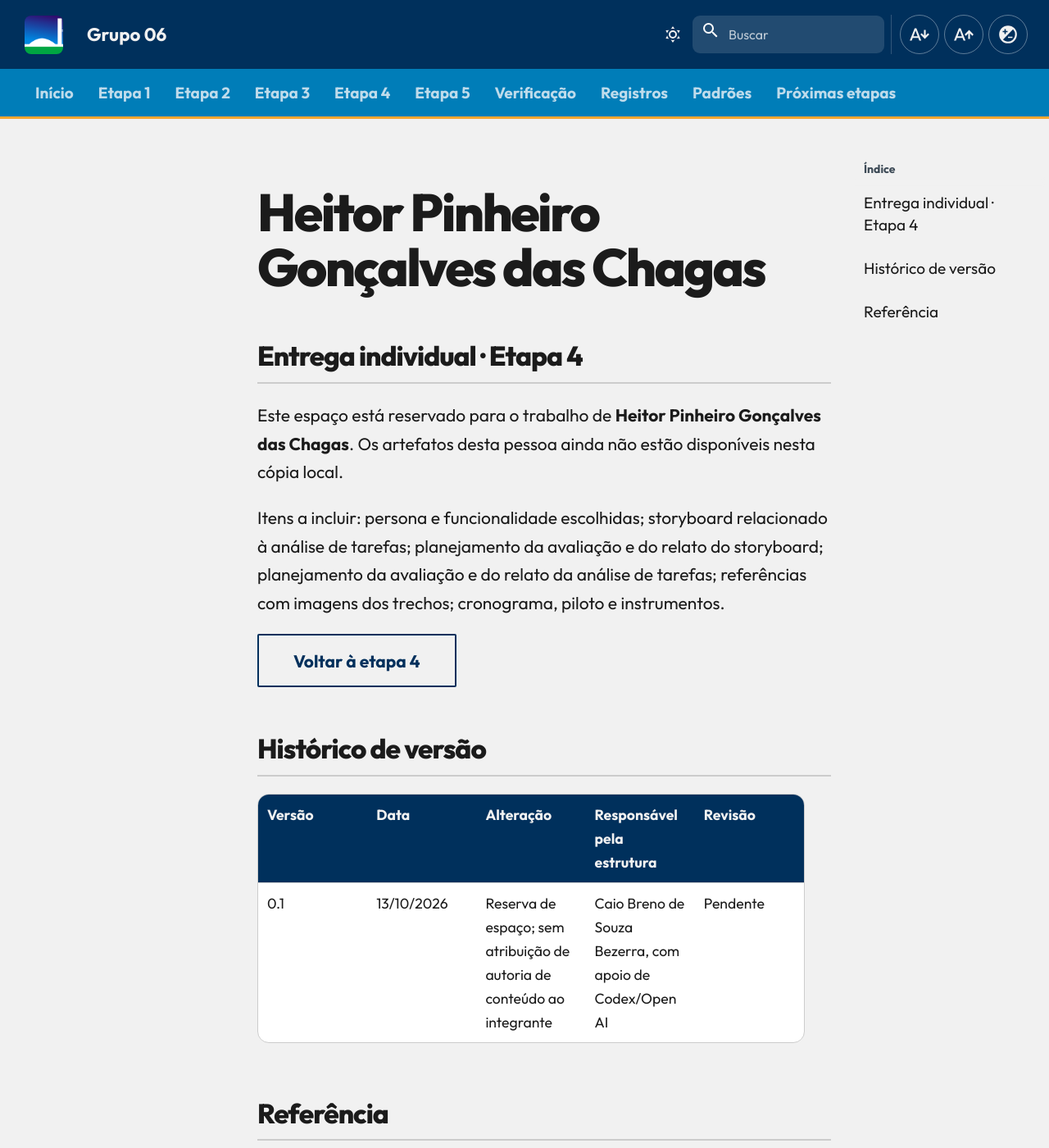
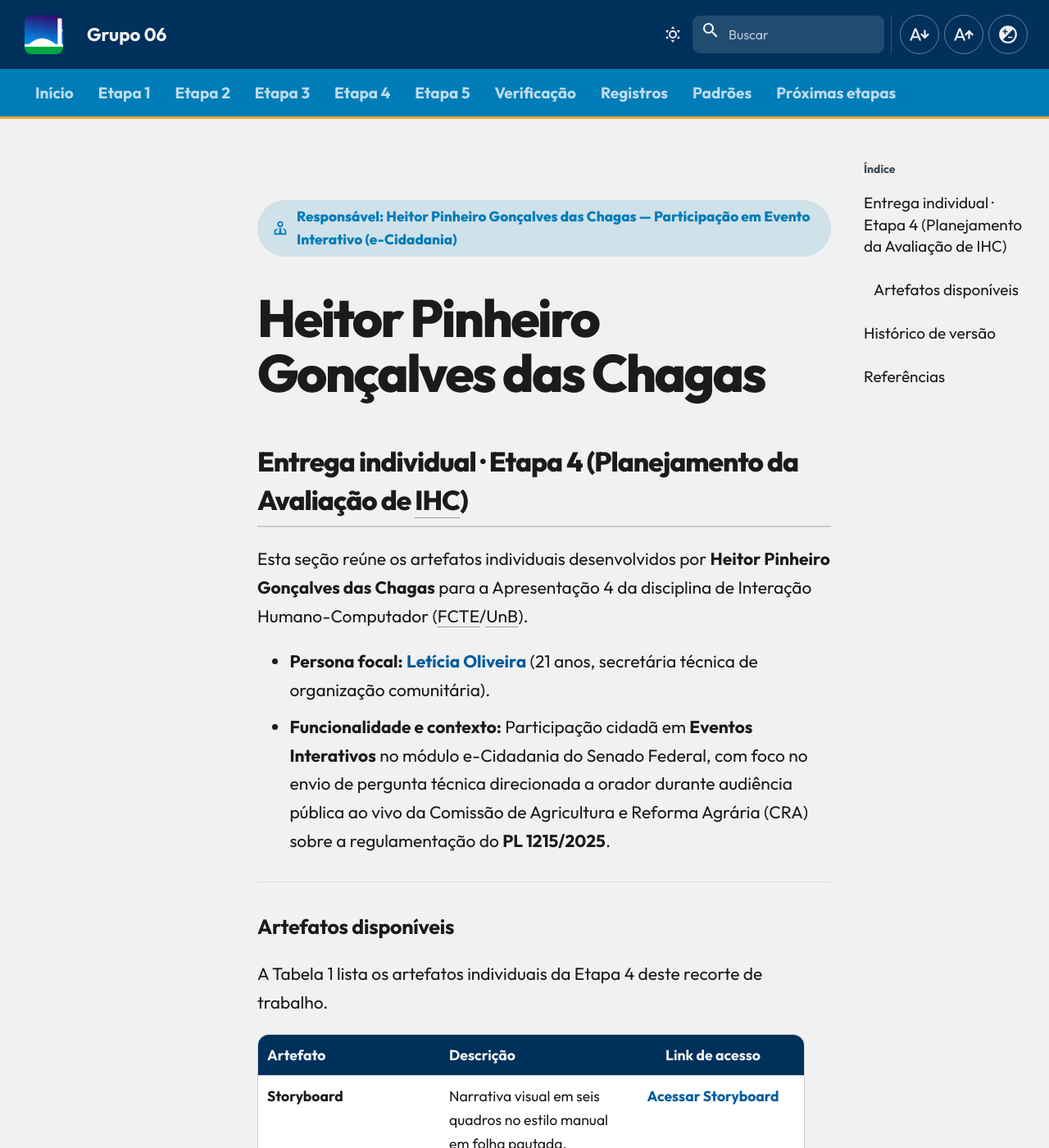
Before and after one commit to Interacao-Humano-Computador/2026.2-Grupo06, an MkDocs documentation site: the page built from docs/entrega-4/individual/heitor.md, in a window 1280 px wide and 1400 px high. Shown: the whole window at 82% size. Built offline with MkDocs 1.6.1 and Material for MkDocs 9.7.7, drawn with Linux system fonts in a browser that asks for light colours; comment, search, counter and statistics services are not loaded; some of the changed text lies outside the part shown.

Commit message:
docs(nav): integra abas e indices do storyboard e HTA de Heitor Pinheiro

```diff
--- a/docs/entrega-4/individual/heitor.md
+++ b/docs/entrega-4/individual/heitor.md
@@ -1,19 +1,46 @@
+<span class="owner">Responsável: Heitor Pinheiro Gonçalves das Chagas — Participação em Evento Interativo (e-Cidadania)</span>
+
 # Heitor Pinheiro Gonçalves das Chagas
 
-## Entrega individual · Etapa 4
+## Entrega individual · Etapa 4 (Planejamento da Avaliação de IHC)
 
-Este espaço está reservado para o trabalho de **Heitor Pinheiro Gonçalves das Chagas**. Os artefatos desta pessoa ainda não estão disponíveis nesta cópia local.
+Esta seção reúne os artefatos individuais desenvolvidos por **Heitor Pinheiro Gonçalves das Chagas** para a Apresentação 4 da disciplina de Interação Humano-Computador (FCTE/UnB).
 
-Itens a incluir: persona e funcionalidade escolhidas; storyboard relacionado à análise de tarefas; planejamento da avaliação e do relato do storyboard; planejamento da avaliação e do relato da análise de tarefas; referências com imagens dos trechos; cronograma, piloto e instrumentos.
+* **Persona focal:** [Letícia Oliveira](../../entrega-2/individual/heitor/persona.md) (21 anos, secretária técnica de organização comunitária).
+* **Funcionalidade e contexto:** Participação cidadã em **Eventos Interativos** no módulo e-Cidadania do Senado Federal, com foco no envio de pergunta técnica direcionada a orador durante audiência pública ao vivo da Comissão de Agricultura e Reforma Agrária (CRA) sobre a regulamentação do **PL 1215/2025**.
 
-[Voltar à etapa 4](../index.md){ .md-button }
+---
+
+### Artefatos disponíveis
+
+A Tabela 1 lista os artefatos individuais da Etapa 4 deste recorte de trabalho.
+
+| Artefato | Descrição | Link de acesso |
+| --- | --- | :---: |
+| **Storyboard** | Narrativa visual em seis quadros no estilo manual em folha pautada, transcrição acessível, matriz de rastreabilidade e hipóteses de reprojeto (RP01–RP04). | [Acessar Storyboard](heitor/storyboard.md) |
+| **Storyboard · Planejamento da avaliação** | Protocolo DECIDE para investigação qualitativa por leitura guiada, roteiro de perguntas (P01, P06–P09), teste piloto e cronograma presencial. | [Acessar Planejamento](heitor/planejamento-avaliacao-storyboard.md) |
+| **Storyboard · Planejamento do relato** | Estrutura prevista para consolidação dos resultados da avaliação do storyboard na Etapa 5, com matriz por quadro e critérios de severidade de Nielsen. | [Acessar Planejamento do Relato](heitor/planejamento-relato-storyboard.md) |
+| **Análise de tarefas (HTA)** | Modelo hierárquico canônico com diagrama em árvore SVG, planos com operadores lógicos, tabela de operações `<input, ação, feedback>` e ponto crítico (Op. 2.2). | [Acessar Análise de Tarefas](heitor/analise-tarefas.md) |
+| **Análise de tarefas · Planejamento da avaliação** | Protocolo DECIDE para validação da HTA junto a partes interessadas, roteiro de perguntas (P01–P05), salvaguardas éticas e critérios de exaustão. | [Acessar Planejamento](heitor/planejamento-avaliacao-analise-tarefas.md) |
+| **Análise de tarefas · Planejamento do relato** | Estrutura para reporte dos resultados da HTA, categorização de evidências empíricas e validação das propostas de reprojeto. | [Acessar Planejamento do Relato](heitor/planejamento-relato-analise-tarefas.md) |
+| **Conferência dos planejamentos** | Verificação documental e cruzamento com a lista de critérios da Apresentação 4 do plano de ensino. | [Acessar Conferência](heitor/conferencia-planejamentos.md) |
+
+<p class="caption">Tabela 1 — Artefatos individuais de Heitor Pinheiro na Etapa 4.</p>
+<p class="source">Fonte: elaboração do autor (2026).</p>
+
+[Voltar à Etapa 4](../index.md){ .md-button }
+
+---
 
 ## Histórico de versão
 
-| Versão | Data | Alteração | Responsável pela estrutura | Revisão |
-| --- | --- | --- | --- | --- |
-| 0.1 | 13/10/2026 | Reserva de espaço; sem atribuição de autoria de conteúdo ao integrante | Caio Breno de Souza Bezerra, com apoio de Codex/OpenAI | Pendente |
+| Versão | Data | Alteração | Autor(es) | Revisor(es) |
+| :---: | :---: | --- | --- | --- |
+| 0.1 | 13/10/2026 | Reserva inicial de espaço | Caio Breno de Souza Bezerra | Pendente |
+| 1.0 | 24/10/2026 | Estruturação do hub de artefatos individuais de Heitor Pinheiro com links para Storyboard, HTA, planejamentos e conferência | [Heitor Pinheiro Gonçalves das Chagas](https://github.com/Heitorovski01) | [Bruno Ferreira Dornelas](https://github.com/brunnf) |
 
-## Referência
+## Referências
 
-SALES, André Barros de. **Plano de Ensino FIHC 022026 — Turma 01**, v1. FCTE/UnB, 2026. Apresentação 4.
+[1] BARBOSA, Simone Diniz Junqueira; SILVA, Bruno Santana da. *Interação humano-computador*. Rio de Janeiro: Elsevier, 2010.
+
+[2] SALES, André Barros de. *Plano de Ensino FIHC 022026 — Turma 01*, v1. FCTE/UnB, 2026. Apresentação 4.
--- a/mkdocs.yml
+++ b/mkdocs.yml
@@ -190,8 +190,10 @@
               - Análise de tarefas · Planejamento do relato: entrega-4/individual/bruno/planejamento-relato-analise-tarefas.md
               - Conferência dos planejamentos: entrega-4/individual/bruno/conferencia-planejamentos.md
           - Heitor Pinheiro:
+              - Storyboard: entrega-4/individual/heitor/storyboard.md
               - Storyboard · Planejamento da avaliação: entrega-4/individual/heitor/planejamento-avaliacao-storyboard.md
               - Storyboard · Planejamento do relato: entrega-4/individual/heitor/planejamento-relato-storyboard.md
+              - Análise de tarefas (HTA): entrega-4/individual/heitor/analise-tarefas.md
               - Análise de tarefas · Planejamento da avaliação: entrega-4/individual/heitor/planejamento-avaliacao-analise-tarefas.md
               - Análise de tarefas · Planejamento do relato: entrega-4/individual/heitor/planejamento-relato-analise-tarefas.md
               - Conferência dos planejamentos: entrega-4/individual/heitor/conferencia-planejamentos.md
```
Also changed, not shown: docs/entrega-4/index.md (+3 -2 lines).
